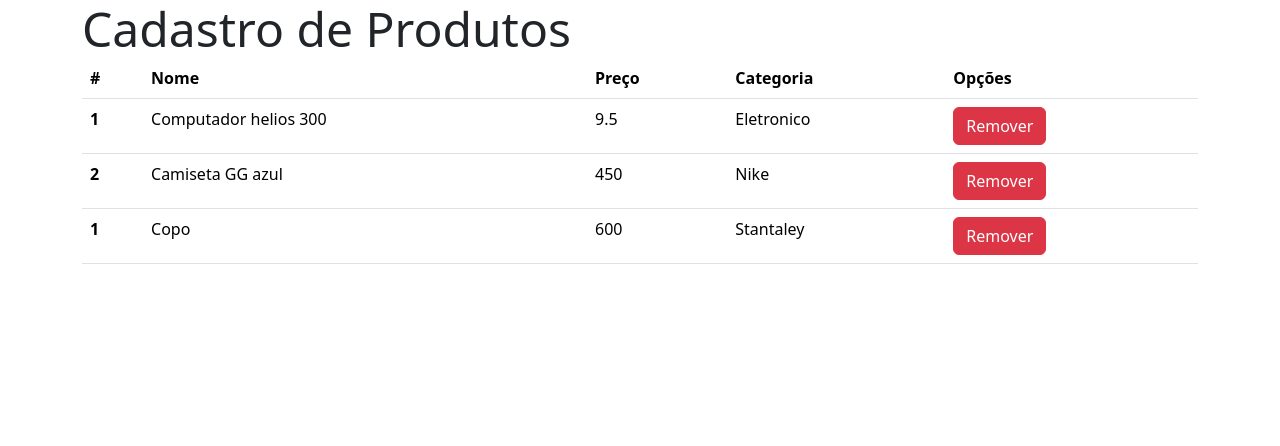
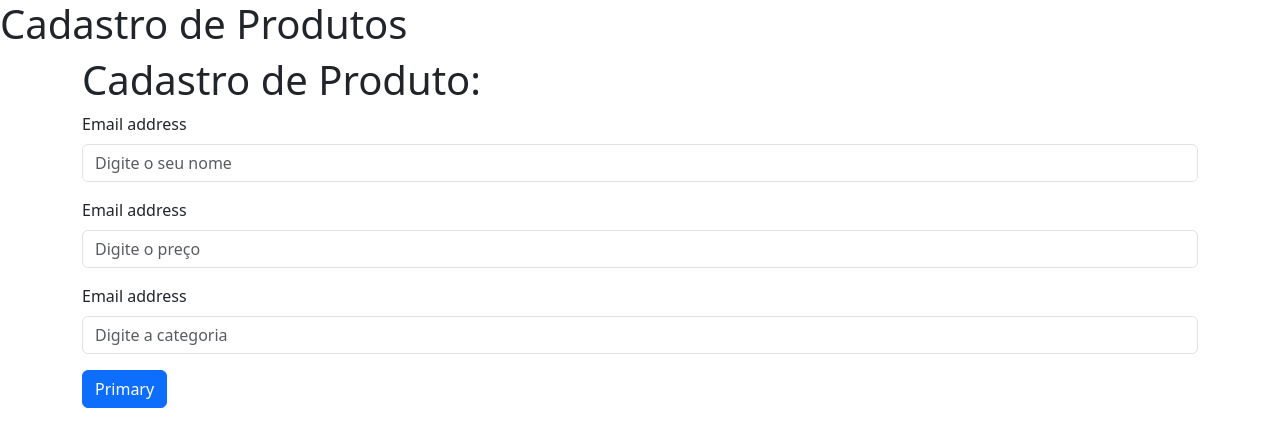
Before and after one commit to Cleiton-code/projeto-teste, an Angular app: page /product/1 in a window 1280 px wide. Before the commit this address led to /. Shown: the top 446 px of the page. Built offline with nearby package versions, Linux system fonts and the light colour scheme; data requests are answered from the project's data file.

Commit message:
aula17/09

```diff
--- a/db.json
+++ b/db.json
@@ -1,19 +1,16 @@
 {
   "products": [
-    {"id" : 1,
-    "name": "Computador helios 300",
-    "price": 9.500,
-    "category": "Eletronico"},
-
-    {"id" : 2,
+    {
+      "id": 2,
       "name": "Camiseta GG azul",
       "price": 450,
-      "category": "Nike"},
-
-      {"id" : 1,
-        "name": "Copo",
-        "price": 600,
-        "category": "Stantaley"}
-
-    ]
+      "category": "Nike"
+    },
+    {
+      "id": 1,
+      "name": "Copo",
+      "price": 600,
+      "category": "Stantaley"
+    }
+  ]
 }
--- a/src/app/app-routing.module.ts
+++ b/src/app/app-routing.module.ts
@@ -1,11 +1,20 @@
-import { NgModule } from '@angular/core';
+import { NgModule, Component } from '@angular/core';
 import { RouterModule, Routes } from '@angular/router';
+import { ProductsTableComponent } from './products-table/products-table.component';
+import { ProductService } from './product.service';
+import { ProductItemComponent } from './product-item/product-item.component';
 
-const routes: Routes = [];
+const routes: Routes = [
+
+  {path: '', redirectTo: '/products', pathMatch: 'full'},
+  {path: 'products', component: ProductsTableComponent},
+  {path: 'product/:id', component: ProductItemComponent}
+
+];
+
 
 @NgModule({
   imports: [RouterModule.forRoot(routes)],
   exports: [RouterModule]
 })
 export class AppRoutingModule { }
-//vdsfdsf\f\sdf
--- a/src/app/app.component.html
+++ b/src/app/app.component.html
@@ -1 +1,2 @@
-<app-products-table></app-products-table>
+<h1>Cadastro de Produtos</h1>
+<router-outlet></router-outlet>
--- a/src/app/app.module.ts
+++ b/src/app/app.module.ts
@@ -7,11 +7,13 @@
 
 import { ProductsTableComponent } from './products-table/products-table.component';
 import { HttpClientModule } from '@angular/common/http';
+import { ProductItemComponent } from './product-item/product-item.component';
 
 @NgModule({
   declarations: [
     AppComponent,
-    ProductsTableComponent
+    ProductsTableComponent,
+    ProductItemComponent
   ],
   imports: [
     BrowserModule,
--- /dev/null
+++ b/src/app/product-item/product-item.component.html
@@ -0,0 +1,19 @@
+<div class="container">
+<h1>Cadastro de Produto:</h1>
+  <form>
+  <div class="mb-3">
+    <label for="exampleFormControlInput1" class="form-label">Email address</label>
+    <input type="text" class="form-control" id="name" placeholder="Digite o seu nome">
+  </div>
+  <div class="mb-3">
+    <label for="exampleFormControlInput1" class="form-label">Email address</label>
+    <input type="text" class="form-control" id="price" placeholder="Digite o preço">
+  </div>
+  <div class="mb-3">
+    <label for="exampleFormControlInput1" class="form-label">Email address</label>
+    <input type="text" class="form-control" id="category" placeholder="Digite a categoria">
+  </div>
+</form>
+<button type="button" class="btn btn-primary">Primary</button>
+
+</div>
--- a/src/app/products-table/products-table.component.html
+++ b/src/app/products-table/products-table.component.html
@@ -17,7 +17,7 @@
     <tbody>
       <tr *ngFor=" let product of products">
         <th scope="row">{{product.id}}</th>
-        <td>{{product.name}}</td>
+        <td> <a [routerLink]="['/product', product.id]">{{product.name}}</a></td>
         <td>{{product.price}}</td>
         <td>{{product.category}}</td>
         <td><button class="btn btn-danger"(click)="delete(product)" >Remover</button></td>
```
Also changed, not shown: src/app/product-item/product-item.component.ts (added, +10 -0 lines), src/app/product-item/product-item.component.css (added), 1 other file (tests, documents, lock files or other folders).
